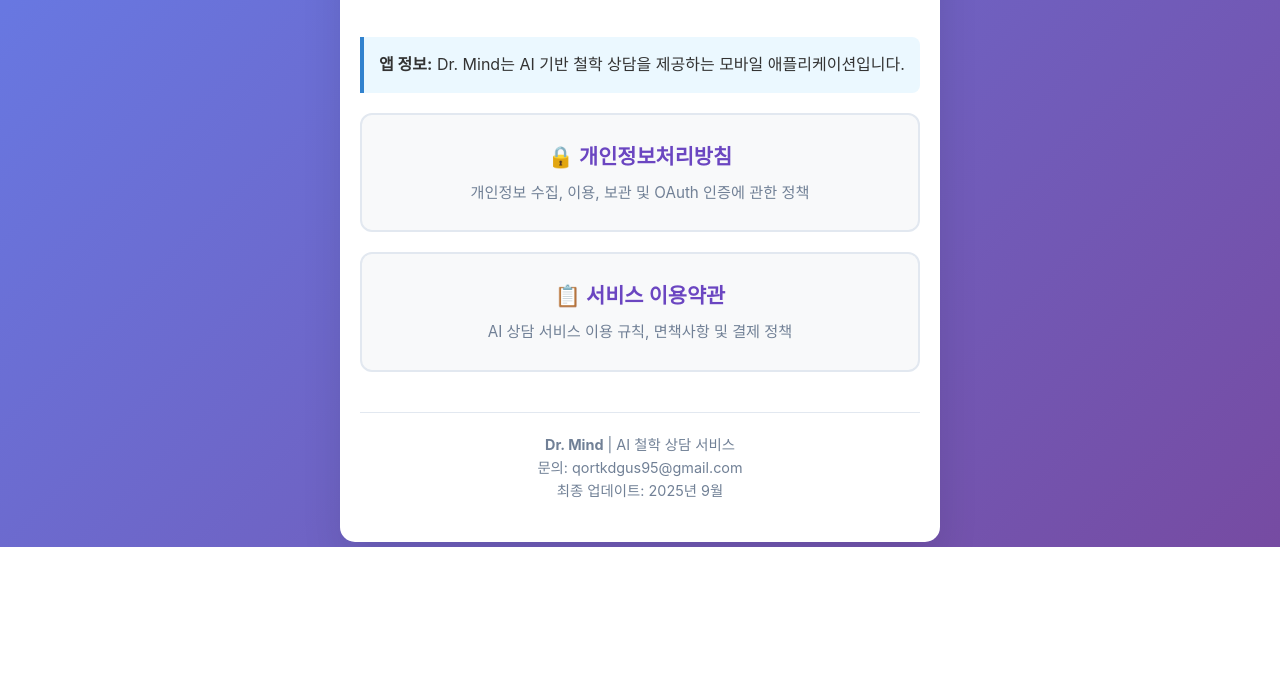
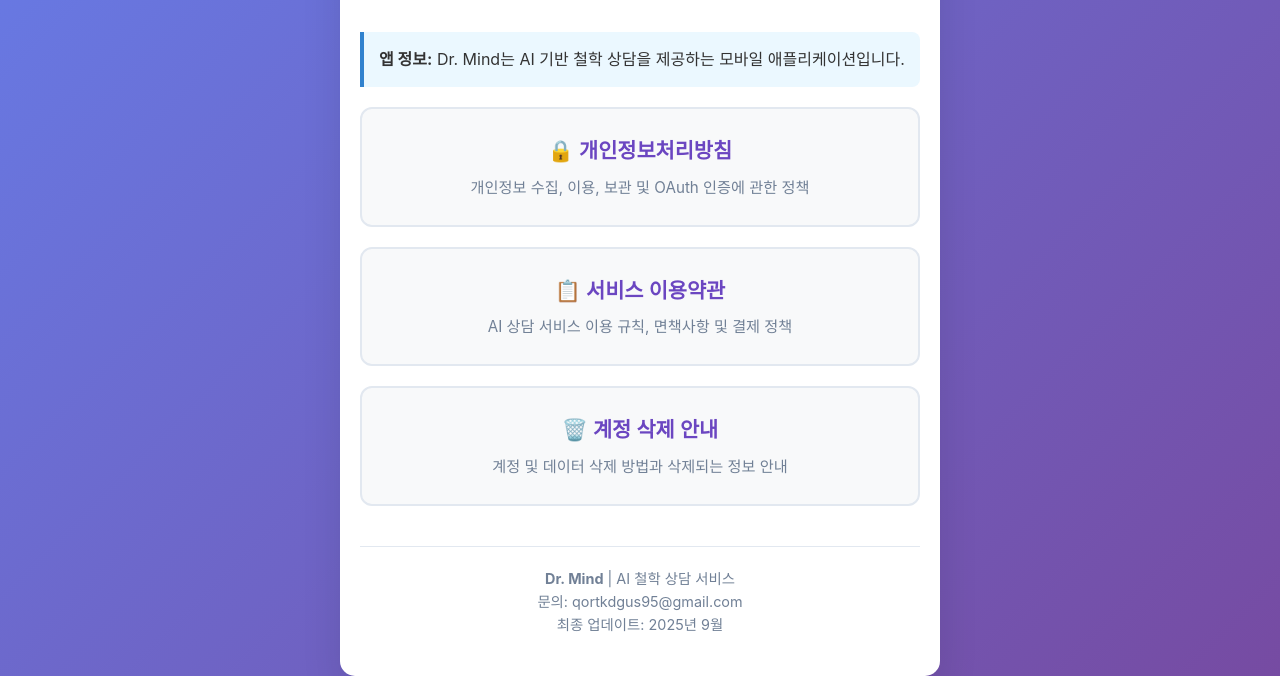
Before and after one commit to Mrbaeksang/dr-mind-legal, a plain HTML site: page index.html in a window 1280 px wide. Shown: the part 253-929 px from the top of the page. Before the commit the page ends 800 px from the top, so only its background shows below. Drawn offline with Linux system fonts and the light colour scheme.

Commit message:
Add account deletion link to main page

```diff
--- a/index.html
+++ b/index.html
@@ -146,6 +146,13 @@
                     AI 상담 서비스 이용 규칙, 면책사항 및 결제 정책
                 </div>
             </a>
+
+            <a href="account-deletion.html" class="link-card">
+                <div class="link-title">🗑️ 계정 삭제 안내</div>
+                <div class="link-description">
+                    계정 및 데이터 삭제 방법과 삭제되는 정보 안내
+                </div>
+            </a>
         </div>
 
         <div class="footer">
```
